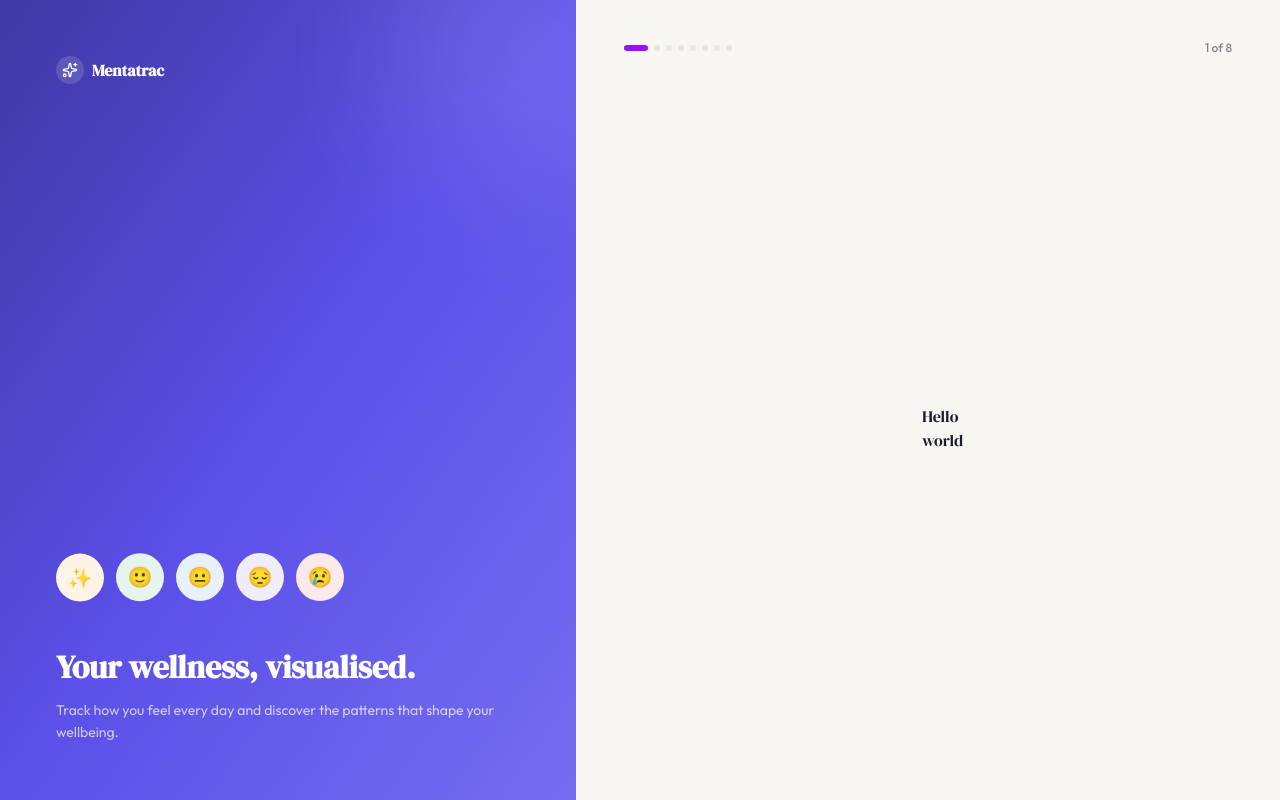
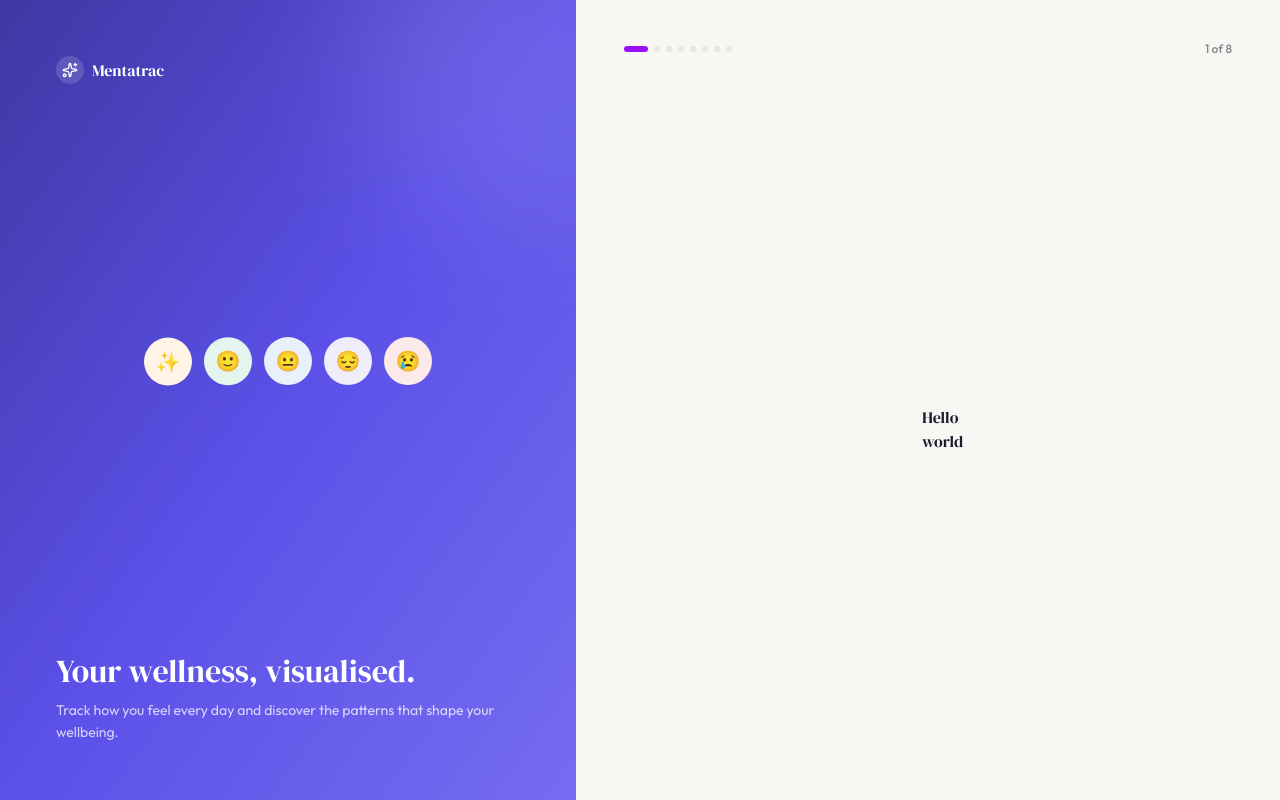
Before and after one commit to Roqeeb-dev/mentatrac, a Next.js app: page /onboarding/welcome in a window 1280 px wide. Built offline with nearby package versions, Linux system fonts and the light colour scheme.

Commit message:
[FIX]: fixed the design conflict issue in the css file

```diff
--- a/app/globals.css
+++ b/app/globals.css
@@ -1,19 +1,24 @@
 @import "tailwindcss";
 
 @theme {
+  /* Breakpoints (Restores standard md, lg, sm responsiveness) */
+  --breakpoint-sm: 40rem;
+  --breakpoint-md: 48rem;
+  --breakpoint-lg: 64rem;
+  --breakpoint-xl: 80rem;
+
+  /* Colors */
   --color-purple-900: #3f38a3;
   --color-purple-700: #5b50e8;
   --color-purple-500: #756cf0;
   --color-purple-100: #eceafd;
   --color-purple-50: #f6f5fe;
 
-  /* Wellness Greens */
   --color-green-700: #3d8f68;
   --color-green-500: #52b788;
   --color-green-100: #e6f4ee;
   --color-green-50: #f1faf5;
 
-  /* Mood Colours */
   --color-mood-radiant: #ff9f43;
   --color-mood-radiant-light: #fff4e6;
   --color-mood-good: #52b788;
@@ -25,7 +30,6 @@
   --color-mood-hard: #e07070;
   --color-mood-hard-light: #fceaea;
 
-  /* Status Colours */
   --color-success: #52b788;
   --color-success-light: #e6f4ee;
   --color-warning: #f5a623;
@@ -53,58 +57,26 @@
   --color-text-inverse: #ffffff;
   --color-text-link: #5b50e8;
 
+  /* Fonts */
   --font-display: "DM Serif Display", serif;
   --font-body: "Outfit", sans-serif;
   --font-mono: "JetBrains Mono", monospace;
 
+  /* Custom Font Sizes (Generates text-display-xl, text-body-md, etc.) */
   --text-display-xl: 40px;
-  --text-display-xl--line-height: 1.15;
-  --text-display-xl--font-weight: 700;
+  --text-display-lg: 32px;
+  --text-heading-xl: 28px;
+  --text-heading-lg: 22px;
+  --text-heading-md: 18px;
+  --text-heading-sm: 16px;
+  --text-body-lg: 16px;
+  --text-body-md: 14px;
+  --text-body-sm: 13px;
+  --text-caption: 12px;
+  --text-overline: 11px;
+  --text-button: 14px;
 
-  --text-display-lg: 32px;
-  --text-display-lg--line-height: 1.2;
-  --text-display-lg--font-weight: 700;
-
-  --text-heading-xl: 28px;
-  --text-heading-xl--line-height: 1.25;
-  --text-heading-xl--font-weight: 600;
-
-  --text-heading-lg: 22px;
-  --text-heading-lg--line-height: 1.3;
-  --text-heading-lg--font-weight: 600;
-
-  --text-heading-md: 18px;
-  --text-heading-md--line-height: 1.35;
-  --text-heading-md--font-weight: 600;
-
-  --text-heading-sm: 16px;
-  --text-heading-sm--line-height: 1.4;
-  --text-heading-sm--font-weight: 600;
-
-  --text-body-lg: 16px;
-  --text-body-lg--line-height: 1.5;
-  --text-body-lg--font-weight: 400;
-
-  --text-body-md: 14px;
-  --text-body-md--line-height: 1.5;
-  --text-body-md--font-weight: 400;
-
-  --text-body-sm: 13px;
-  --text-body-sm--line-height: 1.5;
-  --text-body-sm--font-weight: 400;
-
-  --text-caption: 12px;
-  --text-caption--line-height: 1.4;
-  --text-caption--font-weight: 400;
-
-  --text-overline: 11px;
-  --text-overline--line-height: 1.3;
-  --text-overline--font-weight: 600;
-
-  --text-button: 14px;
-  --text-button--line-height: 1.2;
-  --text-button--font-weight: 600;
-
+  /* Custom Spacing Extensions */
   --spacing-xs: 4px;
   --spacing-sm: 8px;
   --spacing-md: 12px;
@@ -117,6 +89,7 @@
   --spacing-5xl: 64px;
   --spacing-6xl: 80px;
 
+  /* Custom Border Radius */
   --radius-sm: 6px;
   --radius-md: 10px;
   --radius-lg: 14px;
@@ -158,8 +131,8 @@
     padding-inline: var(--spacing-xl);
     padding-block: var(--spacing-md);
     font-size: var(--text-button);
-    font-weight: var(--text-button--font-weight);
-    line-height: var(--text-button--line-height);
+    font-weight: 600;
+    line-height: 1.2;
     transition:
       background-color 150ms ease,
       opacity 150ms ease,
@@ -185,9 +158,6 @@
     color: var(--color-white);
   }
   .btn-primary:hover {
-    background-color: var(--color-purple-900);
-  }
-  .btn-primary:active {
     background-color: var(--color-purple-900);
   }
 
--- a/features/onboarding/components/OnboardingBrandPanel.tsx
+++ b/features/onboarding/components/OnboardingBrandPanel.tsx
@@ -11,8 +11,29 @@ export function OnboardingBrandPanel({ step }: { step: OnboardingStep }) {
     <div
       className={`relative hidden overflow-hidden bg-gradient-to-br p-10 text-white md:flex md:flex-col md:justify-between lg:p-14 ${step.gradient}`}
     >
+      {/* 1. Top Section */}
+      <div className="z-10">
         <OnboardingLogo inverse />
+      </div>
 
+      {/* 2. Middle Visual Section */}
+      <div className="relative z-10 flex flex-1 items-center justify-center py-8">
+        <AnimatePresence mode="wait">
+          <motion.div
+            key={step.slug}
+            initial={{ opacity: 0, scale: 0.95, y: 8 }}
+            animate={{ opacity: 1, scale: 1, y: 0 }}
+            exit={{ opacity: 0, scale: 0.95, y: -8 }}
+            transition={{ duration: 0.3, ease: "easeOut" }}
+            className="flex items-center justify-center"
+          >
+            <Visual />
+          </motion.div>
+        </AnimatePresence>
+      </div>
+
+      {/* 3. Bottom Section: Typography (Expanded width so words don't stack) */}
+      <div className="relative z-10 w-full">
         <AnimatePresence mode="wait">
           <motion.div
             key={step.slug}
@@ -20,28 +41,28 @@ export function OnboardingBrandPanel({ step }: { step: OnboardingStep }) {
             animate={{ opacity: 1, y: 0 }}
             exit={{ opacity: 0, y: -12 }}
             transition={{ duration: 0.35, ease: "easeOut" }}
-          className="flex flex-col gap-10"
+            className="flex flex-col gap-2"
           >
-          <Visual />
-
-          <div className="flex flex-col gap-3">
             {step.category && (
-              <p className="text-overline uppercase tracking-wide text-white/60">
+              <p className="text-overline font-semibold uppercase tracking-wider text-white/60">
                 {step.category}
               </p>
             )}
-            <h2 className="font-display text-display-lg leading-tight text-white">
+            <h2 className="font-display text-display-lg font-medium leading-tight text-white">
               {step.heading}
             </h2>
-            <p className="text-body-md leading-relaxed text-white/70">
+            <p className="text-body-md leading-relaxed text-white/75">
               {step.subtext}
             </p>
-          </div>
           </motion.div>
         </AnimatePresence>
+      </div>
 
-      {/* decorative ambient glow */}
-      <div className="pointer-events-none absolute -right-24 -top-24 h-72 w-72 rounded-full bg-white/10 blur-3xl" />
+      {/* Ambient Glow */}
+      <div
+        className="pointer-events-none absolute -right-24 -top-24 h-80 w-80 rounded-full bg-white/10 blur-3xl"
+        aria-hidden="true"
+      />
     </div>
   );
 }
```
Lines whose indentation alone changed are shown as unchanged.
